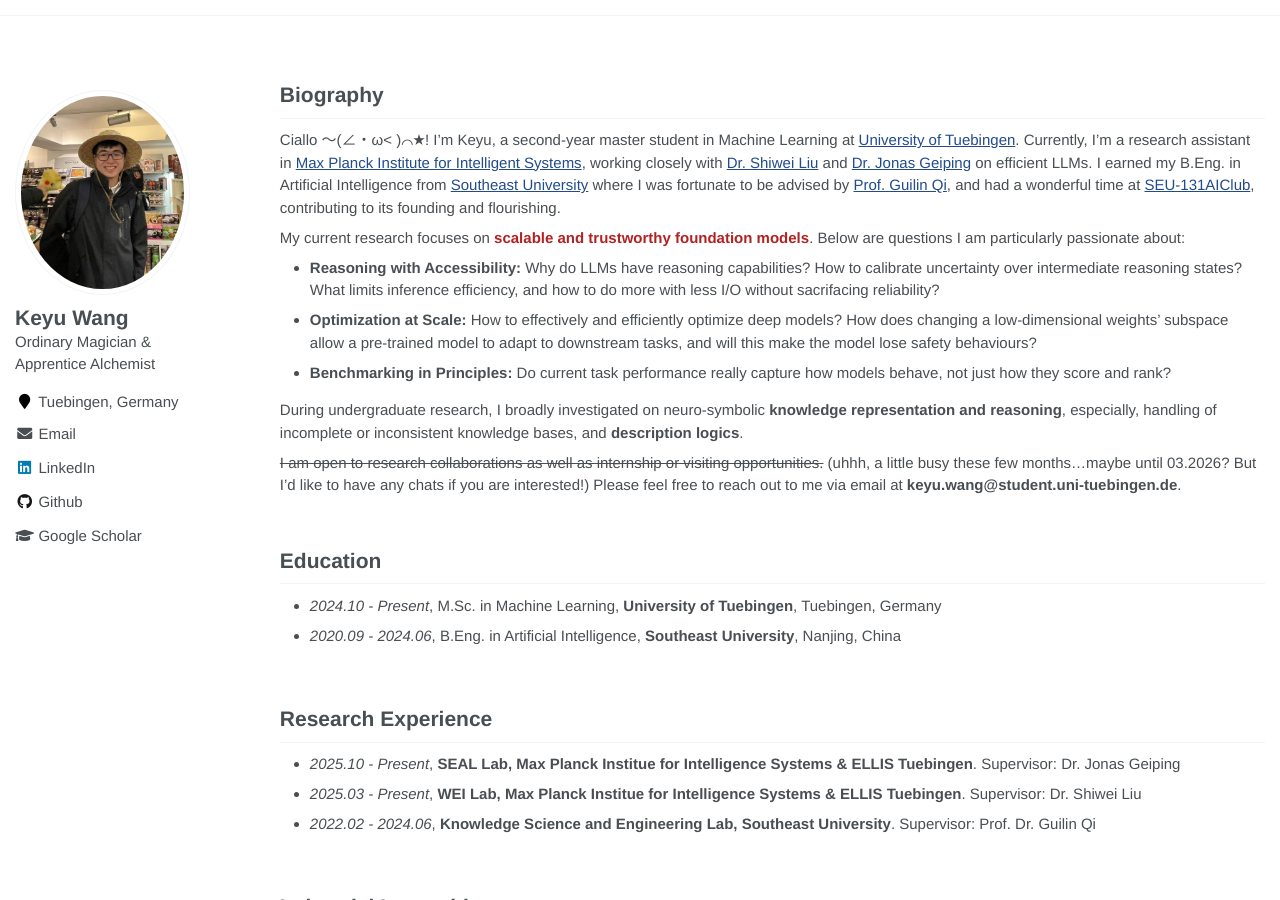
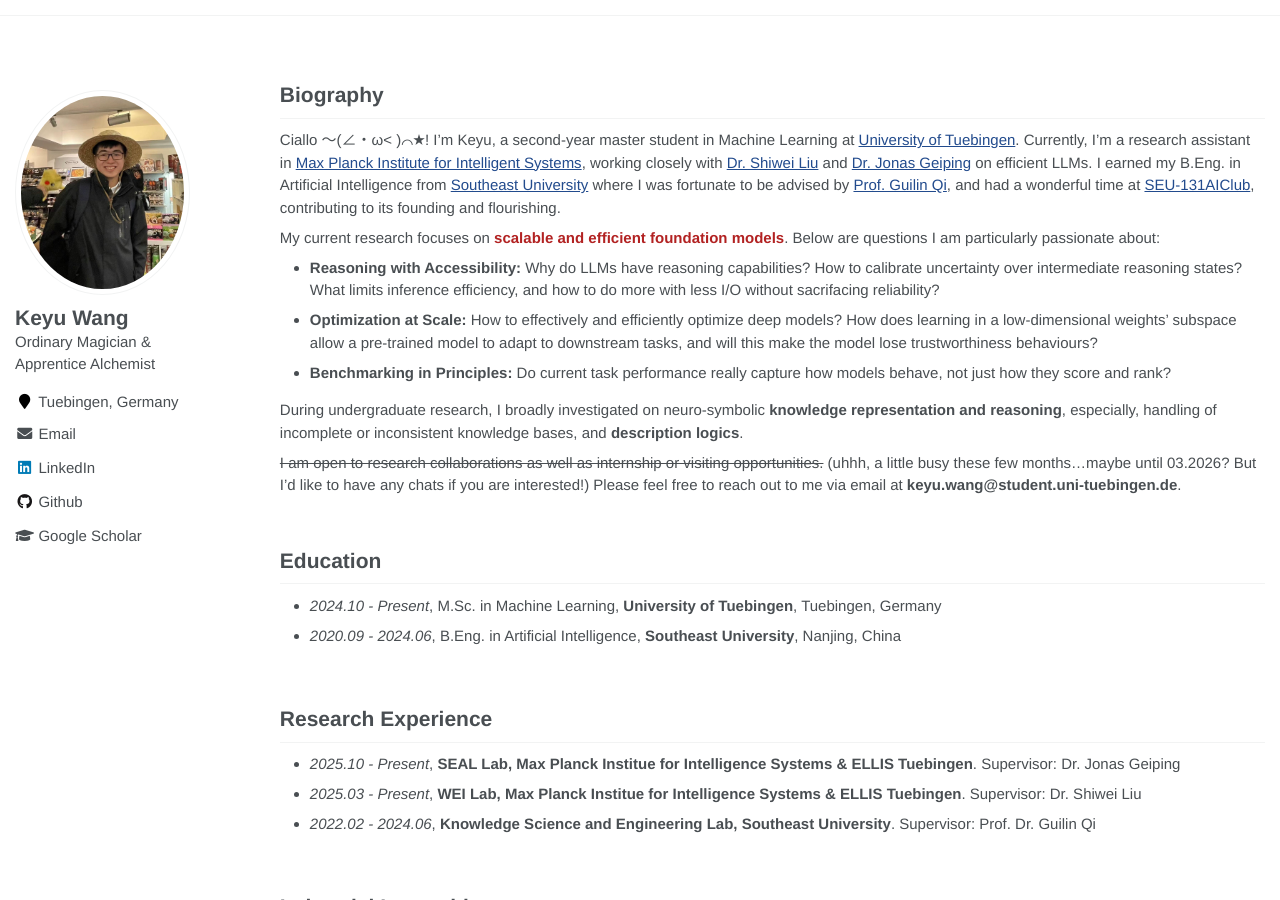
Before and after one commit to keyu-wang-2002/keyu-wang-2002.github.io, a Jekyll site: the page built from _pages/about.md, in a window 1280 px wide and 900 px high. Built offline with Jekyll 4.4.1, drawn with Linux system fonts in a browser that asks for light colours.

Commit message:
Update about.md

```diff
--- a/_pages/about.md
+++ b/_pages/about.md
@@ -17,9 +17,9 @@ redirect_from:
 
 Ciallo ～(∠・ω< )⌒★!  I'm Keyu, a second-year master student in Machine Learning at [University of Tuebingen]([[https://uni-tuebingen.de/en/]]). Currently, I’m a research assistant in [Max Planck Institute for Intelligent Systems](https://is.mpg.de/), working closely with  [Dr. Shiwei Liu](https://shiweiliuiiiiiii.github.io) and [Dr. Jonas Geiping](https://jonasgeiping.github.io/) on efficient LLMs. I earned my B.Eng. in Artificial Intelligence from [Southeast University](https://www.seu.edu.cn/) where I was fortunate to be advised by [Prof. Guilin Qi](https://scholar.google.com/citations?user=1gw3LJQAAAAJ&hl=zh-CN), and had a wonderful time at [SEU-131AIClub](https://github.com/131AIClub), contributing to its founding and flourishing.
 
-My current research focuses on <font color='FireBrick'><strong> scalable and trustworthy foundation models</strong></font>. Below are questions I am particularly passionate about:
+My current research focuses on <font color='FireBrick'><strong> scalable and efficient foundation models</strong></font>. Below are questions I am particularly passionate about:
 - <strong>Reasoning with Accessibility: </strong> Why do LLMs have reasoning capabilities?  How to calibrate uncertainty over intermediate reasoning states? What limits inference efficiency, and how to do more with less I/O without sacrifacing reliability?
-- <strong>Optimization at Scale: </strong> How to effectively and efficiently optimize deep models? How does changing a low-dimensional weights' subspace allow a pre-trained model to adapt to downstream tasks, and will this make the model lose safety behaviours?
+- <strong>Optimization at Scale: </strong> How to effectively and efficiently optimize deep models? How does learning in a low-dimensional weights' subspace allow a pre-trained model to adapt to downstream tasks, and will this make the model lose trustworthiness behaviours?
 - <strong>Benchmarking in Principles: </strong> Do current task performance really capture how models behave, not just how they score and rank?
 
 During undergraduate research, I broadly investigated on  neuro-symbolic <strong>knowledge representation and reasoning</strong>, especially, handling of incomplete or inconsistent knowledge bases, and <strong>description logics</strong>. <!--Recently, I’ve begun to examine the systematic limitations of existing end-to-end VLA approaches and to revisit the problem from the perspective of knowledge representation and reasoning—namely, how to enable machines to understand concepts of the physical world so that natural language can be mapped to high-dimensional continuous control via key bridges such as task logic, physical constraints, and spatial geometry. -->
```
